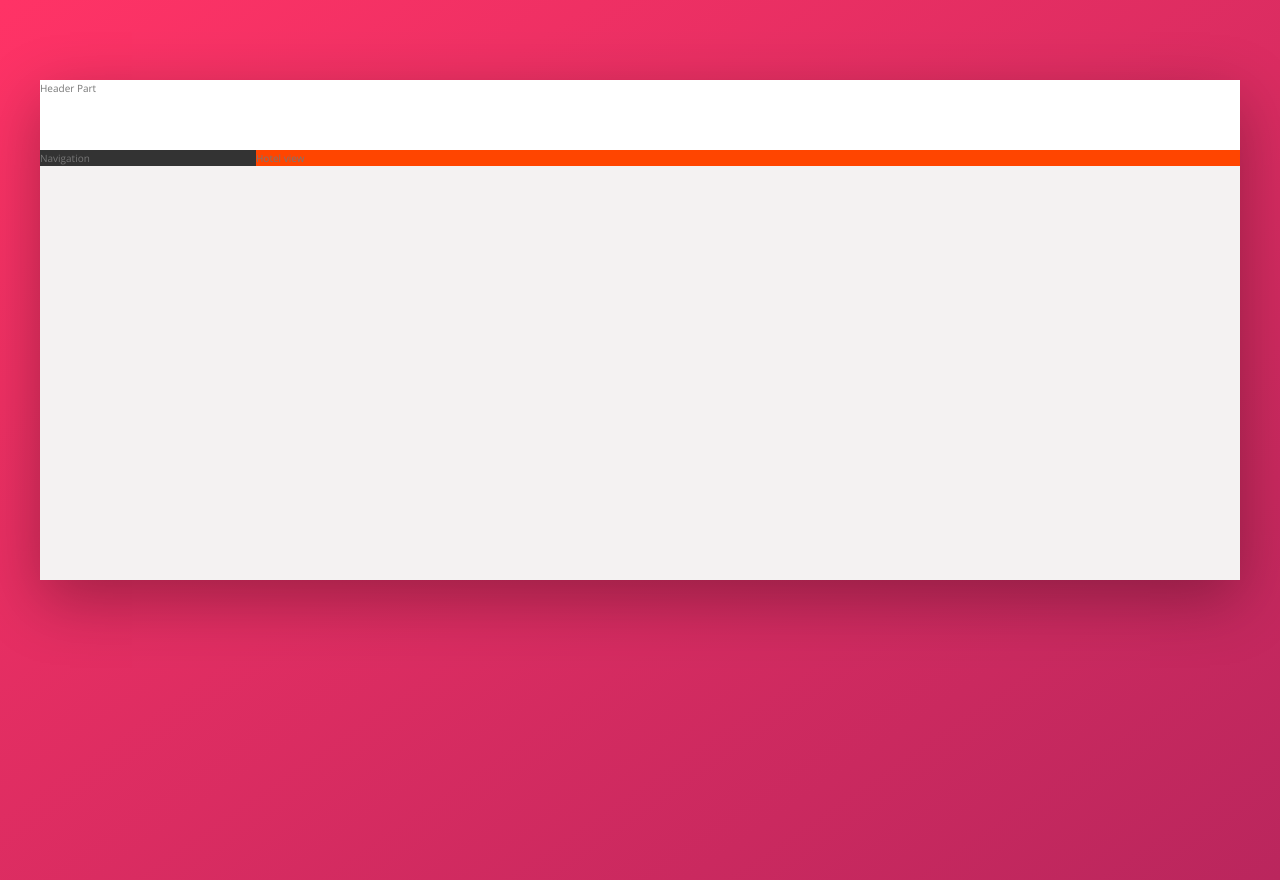
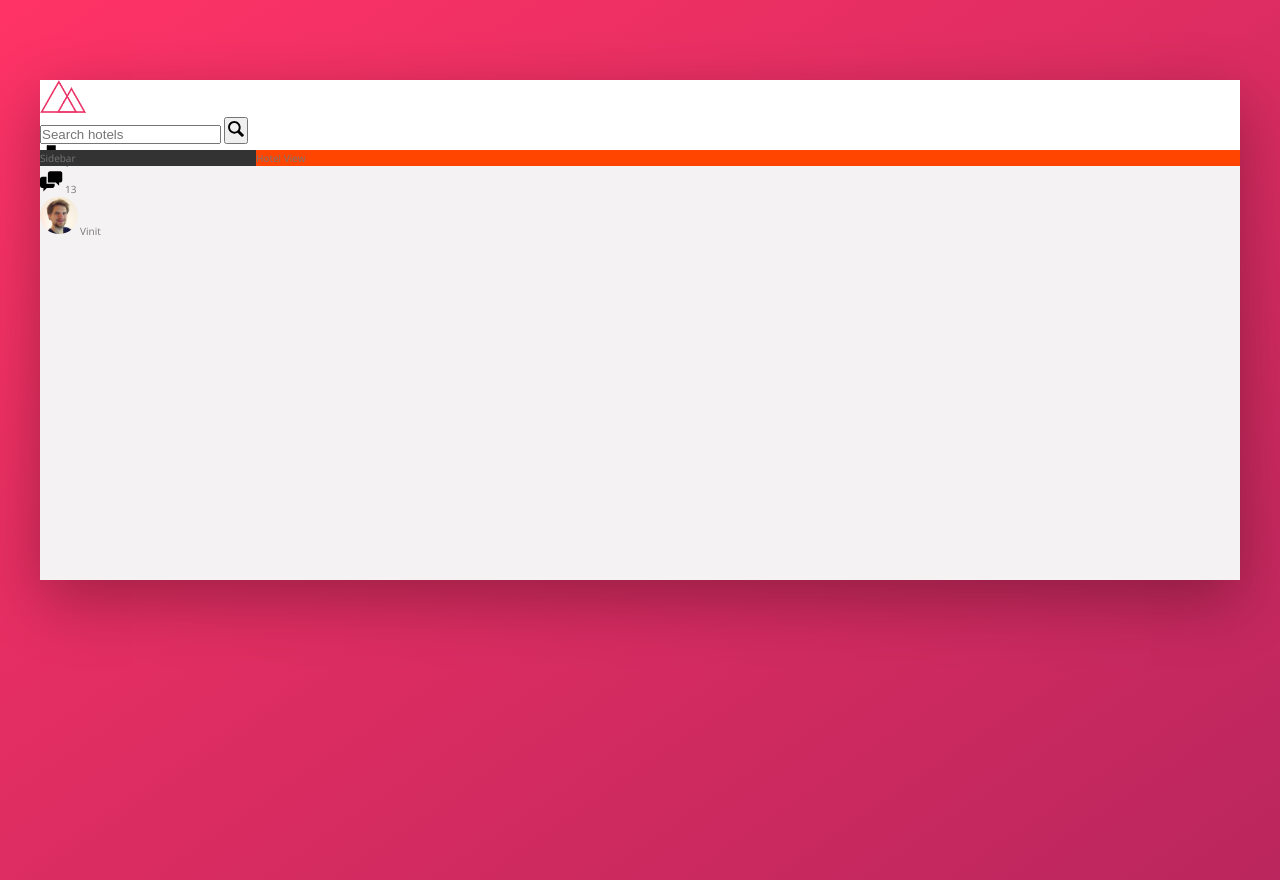
Before and after one commit to vidisharaut/Trillo, a website: page index.html in a window 1280 px wide. Drawn offline with nearby package versions, Linux system fonts and the light colour scheme.

Commit message:
Building the header - part 1

```diff
--- a/index.html
+++ b/index.html
@@ -18,19 +18,55 @@
       href="img/favicon.png"
     />
 
-    <title>Trillo &mdash; Your all-in-one booking app</title>
+    <title>trillo &mdash; Your all-in-one booking app</title>
   </head>
   <body>
     <div class="container">
       <header class="header">
-        Header Part
+        <img src="img/logo.png" alt="trillo logo" class="logo" />
+        <form action="#" class="search">
+          <input
+            type="text"
+            class="search__input"
+            placeholder="Search hotels"
+          />
+          <button class="search__button">
+            <svg class="search__icon">
+              <use
+                xlink:href="img/sprite.svg#icon-magnifying-glass"
+              ></use>
+            </svg>
+          </button>
+        </form>
+        <nav class="user-nav">
+          <div class="user-nav__icon-box">
+            <svg class="user-nav__icon">
+              <use xlink:href="img/sprite.svg#icon-bookmark"></use>
+            </svg>
+            <span class="user-nav__notification">7</span>
+          </div>
+          <div class="user-nav__icon-box">
+            <svg class="user-nav__icon">
+              <use xlink:href="img/sprite.svg#icon-chat"></use>
+            </svg>
+            <span class="user-nav__notification">13</span>
+          </div>
+          <div class="user-nav__user">
+            <img
+              src="img/user.jpg"
+              alt="User photo"
+              class="user-nav__user-photo"
+            />
+            <span class="user-nav__user-name">Vinit</span>
+          </div>
+        </nav>
       </header>
       <div class="content">
         <nav class="sidebar">
-          Navigation
+          Sidebar
         </nav>
         <main class="hotel-view">
-          Hotel view
+          Hotel View
         </main>
       </div>
     </div>
--- /dev/null
+++ b/sass/_components.scss
@@ -0,0 +1,43 @@
+/*************** LOGO ***************/
+.logo {
+  height: 3.25rem;
+}
+
+/*************** SEARCH ***************/
+.search {
+  &__input {
+  }
+
+  &__button {
+  }
+
+  &__icon {
+    height: 2rem;
+    width: 2rem;
+  }
+}
+
+/*************** USER NAVIGATION ***************/
+.user-nav {
+  &__icon-box {
+  }
+
+  &__icon {
+    height: 2.25rem;
+    width: 2.25rem;
+  }
+
+  &__notification {
+  }
+
+  &__user {
+  }
+
+  &__user-photo {
+    height: 3.75rem;
+    border-radius: 50%;
+  }
+
+  &__user-name {
+  }
+}
--- a/sass/main.scss
+++ b/sass/main.scss
@@ -1,3 +1,3 @@
 @import 'base';
 @import 'layout';
-@import 'component';
+@import 'components';
```
Also changed, not shown: css/style.css, sass/_component.scss (deleted).
